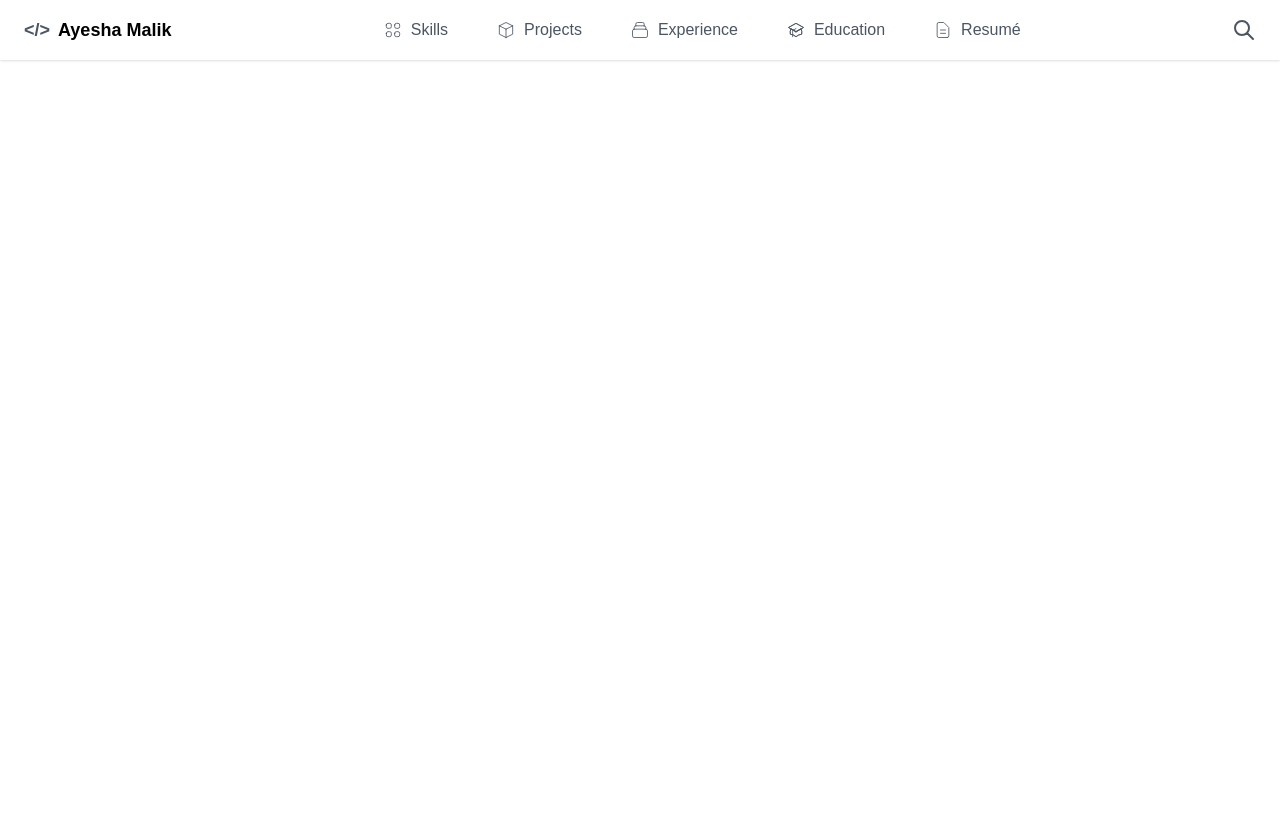
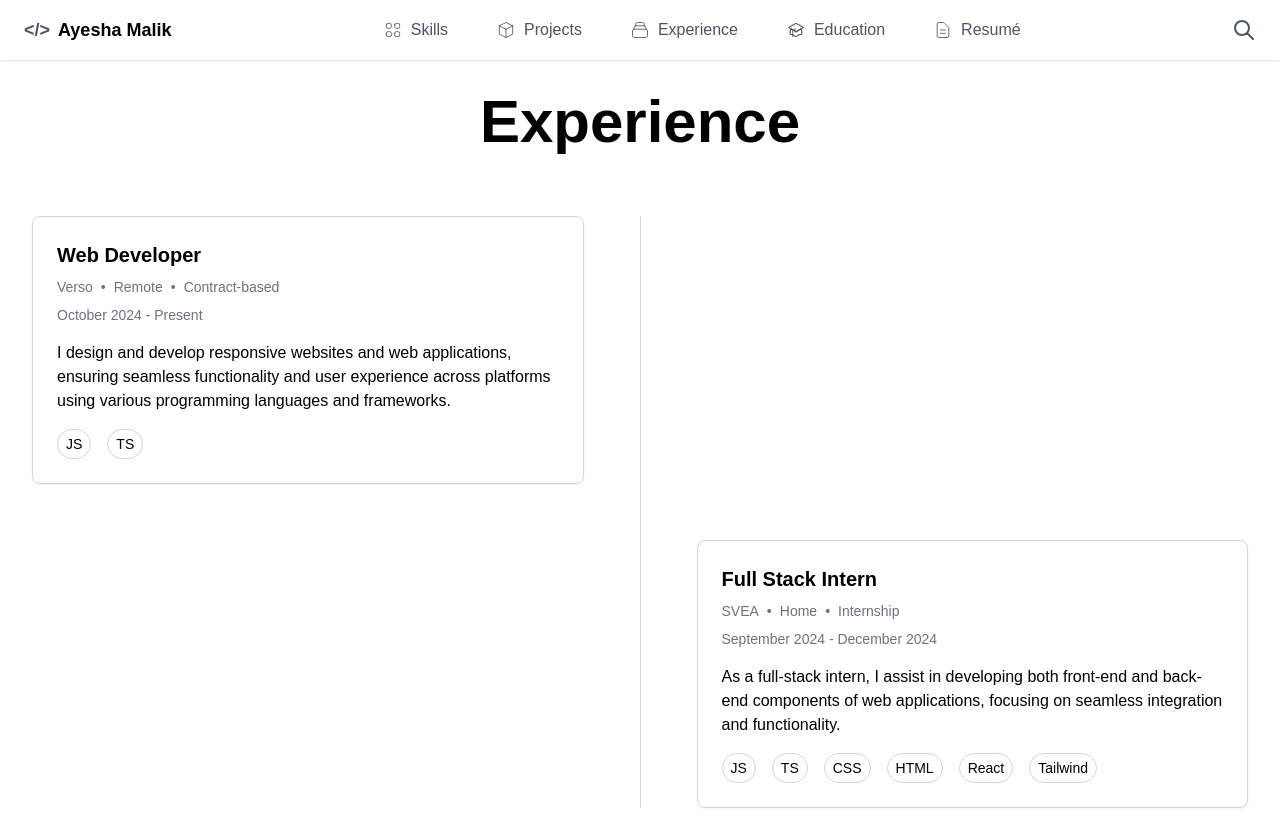
Before and after one commit to ayeshaMalik86/Portfolio, a React (Create React App) app: page /experience in a window 1280 px wide. Before the commit the page ends 800 px from the top, so only its background shows below. Built offline with nearby package versions, Linux system fonts and the light colour scheme; a web font is replaced by a local one.

Commit message:
almost done

```diff
--- a/src/App.js
+++ b/src/App.js
@@ -4,6 +4,8 @@ import Navbar from "./components/Navbar";
 import ProfileSection from "./pages/ProfileSection";
 import Skills from "./pages/Skills";
 import Projects from "./pages/Projects";
+import Experience from "./pages/Experience";
+import Education from "./pages/Education";
 
 function App() {
   return (
@@ -14,6 +16,8 @@ function App() {
           <Route path="/" element={<ProfileSection />} />
           <Route path="/skills" element={<Skills />} />
           <Route path="/projects" element={<Projects />} />
+          <Route path="/experience" element={<Experience />}/>
+          <Route path="/education" element={<Education />}/>
         </Routes>
       </div>
     </Router>
--- /dev/null
+++ b/src/pages/Education.jsx
@@ -0,0 +1,87 @@
+import React from "react";
+
+const Education = () => {
+  const education = [
+    {
+      title: "Bachelor in Software Engineering",
+      institute: "Bahria University Islamabad",
+      location: "Islamabad, Pakistan",
+      date: "October 2021 - Present",
+      description: "I am pursuing a Bachelor's degree in Software Engineering, focusing on developing technical skills in programming, software design, and system analysis to create innovative solutions.",
+      skills: ["JS", "TS"],
+    },
+    {
+      title: "Intermediate in Computer Science",
+      institute: "Bahria College",
+      location: "Islamabad, Pakistan",
+      date: "March 2019 - August 2021",
+      description: "Got it! You’ve completed your intermediate in Computer Science, which has laid a strong foundation for your further studies in software engineering.",
+      skills: ["JS", "TS", "CSS", "HTML", "React", "Tailwind"],
+    },
+  ];
+
+  return (
+    <div className="p-8 flex flex-col items-center font-mona">
+  <h1 className="text-6xl text-center font-bold mb-16">Education</h1>
+  <div className="grid gap-14 grid-cols-1 md:grid-cols-[1fr_auto_1fr] items-start">
+    {/* First Card */}
+    <div className="border border-gray-300 rounded-lg p-6 shadow-sm col-start-1 row-start-1 transform transition-transform duration-300 hover:scale-105">
+      <h2 className="text-xl font-semibold">{education[0].title}</h2>
+      <div className="flex flex-wrap items-center space-x-2 text-sm text-gray-500 mt-2">
+        <span>{education[0].institute}</span>
+        <span>&bull;</span>
+        <span>{education[0].location}</span>
+      </div>
+      <div className="text-sm text-gray-500 mt-2">
+        <p>{education[0].date}</p>
+        <p>{education[0].duration}</p>
+      </div>
+      <p className="mt-4">{education[0].description}</p>
+      <div className="flex flex-wrap gap-2 space-x-2 mt-4">
+        {education[0].skills.map((skill, i) => (
+          <span
+            key={i}
+            className="px-2 py-1 border border-gray-300 rounded-full text-sm hover:bg-slate-200"
+          >
+            {skill}
+          </span>
+        ))}
+      </div>
+    </div>
+
+    {/* Vertical Line */}
+    <div className="hidden md:block w-[1px] h-full bg-gray-300 col-start-2 row-span-2"></div>
+
+    {/* Second Card */}
+    <div className="border border-gray-300 rounded-lg p-6 shadow-sm col-start-1 md:col-start-3 row-start-2 transform transition-transform duration-300 hover:scale-105">
+      <h2 className="text-xl font-semibold">{education[1].title}</h2>
+      <div className="flex flex-wrap items-center space-x-2 text-sm text-gray-500 mt-2">
+        <span>{education[1].institute}</span>
+        <span>&bull;</span>
+        <span>{education[1].location}</span>
+      </div>
+      <div className="text-sm text-gray-500 mt-2">
+        <p>{education[1].date}</p>
+        <p>{education[1].duration}</p>
+      </div>
+      <p className="mt-4">{education[1].description}</p>
+      <div className="flex flex-wrap gap-2 space-x-2 mt-4 ">
+        {education[1].skills.map((skill, i) => (
+          <span
+            key={i}
+            className="px-2 py-1 border border-gray-300 rounded-full text-sm hover:bg-slate-200"
+          >
+            {skill}
+          </span>
+        ))}
+      </div>
+    </div>
+  </div>
+</div>
+
+
+
+  );
+};
+
+export default Education;
--- /dev/null
+++ b/src/pages/Experience.jsx
@@ -0,0 +1,93 @@
+import React from "react";
+
+const Experience = () => {
+  const experiences = [
+    {
+      title: "Web Developer",
+      company: "Verso",
+      location: "Remote",
+      type: "Contract-based",
+      date: "October 2024 - Present",
+      description: "I design and develop responsive websites and web applications, ensuring seamless functionality and user experience across platforms using various programming languages and frameworks.",
+      skills: ["JS", "TS"],
+    },
+    {
+      title: "Full Stack Intern",
+      company: "SVEA",
+      location: "Home",
+      type: "Internship",
+      date: "September 2024 - December 2024",
+      description: "As a full-stack intern, I assist in developing both front-end and back-end components of web applications, focusing on seamless integration and functionality.",
+      skills: ["JS", "TS", "CSS", "HTML", "React", "Tailwind"],
+    },
+  ];
+
+  return (
+    <div className="p-8 flex flex-col items-center font-mona">
+  <h1 className="text-6xl text-center font-bold mb-16">Experience</h1>
+  <div className="grid gap-14 grid-cols-1 md:grid-cols-[1fr_auto_1fr] items-start">
+    {/* First Card */}
+    <div className="border border-gray-300 rounded-lg p-6 shadow-sm col-start-1 row-start-1 transform transition-transform duration-300 hover:scale-105">
+      <h2 className="text-xl font-semibold">{experiences[0].title}</h2>
+      <div className="flex flex-wrap items-center space-x-2 text-sm text-gray-500 mt-2">
+        <span>{experiences[0].company}</span>
+        <span>&bull;</span>
+        <span>{experiences[0].location}</span>
+        <span>&bull;</span>
+        <span>{experiences[0].type}</span>
+      </div>
+      <div className="text-sm text-gray-500 mt-2">
+        <p>{experiences[0].date}</p>
+        <p>{experiences[0].duration}</p>
+      </div>
+      <p className="mt-4">{experiences[0].description}</p>
+      <div className="flex flex-wrap gap-2 space-x-2 mt-4">
+        {experiences[0].skills.map((skill, i) => (
+          <span
+            key={i}
+            className="px-2 py-1 border border-gray-300 rounded-full text-sm hover:bg-slate-200"
+          >
+            {skill}
+          </span>
+        ))}
+      </div>
+    </div>
+
+    {/* Vertical Line */}
+    <div className="hidden md:block w-[1px] h-full bg-gray-300 col-start-2 row-span-2"></div>
+
+    {/* Second Card */}
+    <div className="border border-gray-300 rounded-lg p-6 shadow-sm col-start-1 md:col-start-3 row-start-2 transform transition-transform duration-300 hover:scale-105">
+      <h2 className="text-xl font-semibold">{experiences[1].title}</h2>
+      <div className="flex flex-wrap items-center space-x-2 text-sm text-gray-500 mt-2">
+        <span>{experiences[1].company}</span>
+        <span>&bull;</span>
+        <span>{experiences[1].location}</span>
+        <span>&bull;</span>
+        <span>{experiences[1].type}</span>
+      </div>
+      <div className="text-sm text-gray-500 mt-2">
+        <p>{experiences[1].date}</p>
+        <p>{experiences[1].duration}</p>
+      </div>
+      <p className="mt-4">{experiences[1].description}</p>
+      <div className="flex flex-wrap gap-2 space-x-2 mt-4 ">
+        {experiences[1].skills.map((skill, i) => (
+          <span
+            key={i}
+            className="px-2 py-1 border border-gray-300 rounded-full text-sm hover:bg-slate-200"
+          >
+            {skill}
+          </span>
+        ))}
+      </div>
+    </div>
+  </div>
+</div>
+
+
+
+  );
+};
+
+export default Experience;
```
